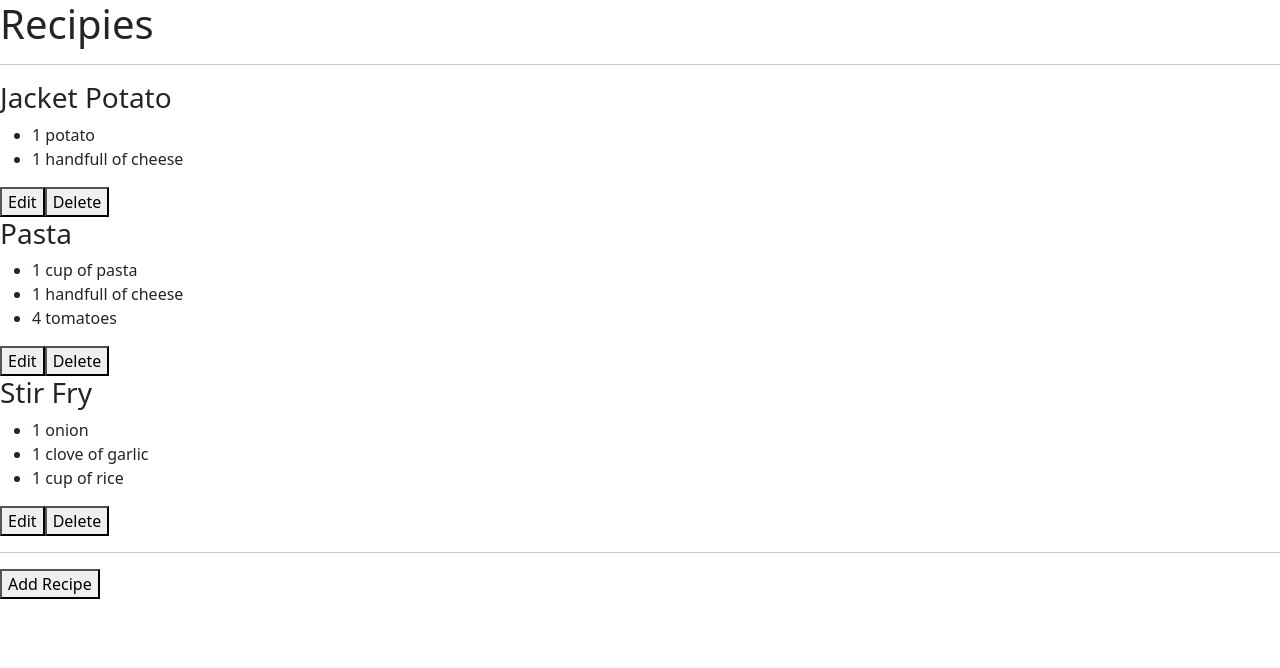
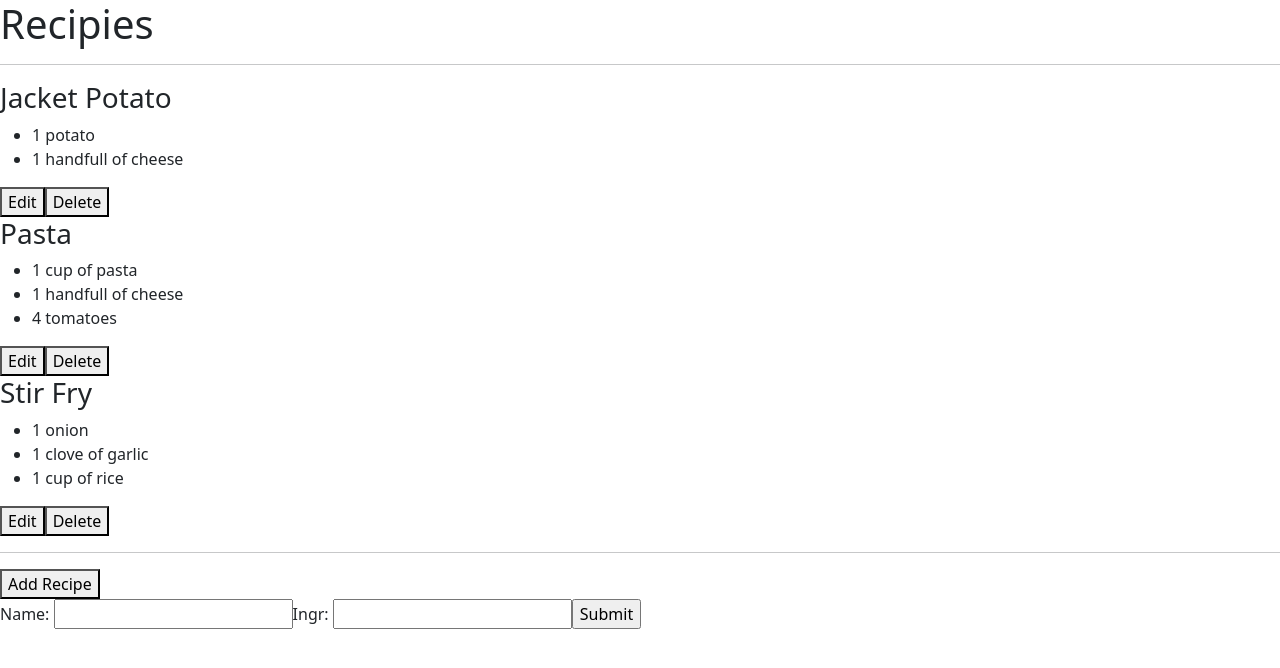
Before and after one commit to ADeeley/Recipe-App, a React (Create React App) app: page / in a window 1280 px wide. Both pictures are taken after a click on the button "Add Recipe". Shown: the top 668 px of the page. Built offline with nearby package versions, Linux system fonts and the light colour scheme.

Commit message:
Added add recipe functionality.

```diff
--- a/public/index.html
+++ b/public/index.html
@@ -30,7 +30,5 @@
     <hr>
     <div id="root">
     </div>
-    <hr>
-    <button>Add Recipe</button>
   </body>
 </html>
--- a/src/App.js
+++ b/src/App.js
@@ -1,12 +1,66 @@
 import React from 'react';
 import Recipe from './Recipe';
+
+class RecipeInput extends React.Component {
+    constructor(props) {
+        super(props);
+        this.state = {
+            name: '',
+            value: String(this.props.ingredients)
+        }
+        this.handleNameChange = this.handleNameChange.bind(this);
+        this.handleValueChange = this.handleValueChange.bind(this);
+        this.handleSubmit = this.handleSubmit.bind(this);
+    }
+
+    handleNameChange(e) {
+        this.setState({name: e.target.value})
+    }
+    handleValueChange(e) {
+        this.setState({value: e.target.value})
+    }
+
+    handleSubmit(e) {
+        e.preventDefault();
+        this.props.callback(this.state.name, this.state.value.split(','))
+    }
+
+    render() {
+        if (this.props.display) {
+        return (
+           <form onSubmit={this.handleSubmit}>
+                Name: <input
+                    type="text"
+                    onChange={this.handleNameChange}
+                />
+                Ingr: <input
+                    type="text"
+                    onChange={this.handleValueChange}
+                />
+                <input type="submit" value="Submit" />
+           </form>
+        )
+        } else {
+            return null;
+        }
+    }
+}
 
 class App extends React.Component {
     constructor(props) {
         super(props);
         this.dataObj = this.props.data;
-        this.state = {'recipes': this.dataObj};
+        this.state = {
+            'recipes': this.dataObj,
+            'editMode': false
+        };
         this.modifyIngredients = this.modifyIngredients.bind(this);
+        this.toggleEditMode = this.toggleEditMode.bind(this);
+        this.addRecipe = this.addRecipe.bind(this);
+    }
+
+    toggleEditMode() {
+        this.setState({editMode: !this.state.editMode})
     }
 
     updateBrowserStorage(obj) {
@@ -18,7 +72,12 @@ class App extends React.Component {
         this.dataObj[recipe] = ingr;
         this.setState({'recipes': this.dataObj});
         this.updateBrowserStorage(this.dataObj);
-        console.log(this.dataObj)
+    }
+
+    addRecipe(name, ingr) {
+        console.log('Adding ' + name + ' with ' + ingr);
+        this.dataObj[name] = ingr;
+        this.setState({'recipes': this.dataObj});
     }
 
     render() {
@@ -36,7 +95,18 @@ class App extends React.Component {
                 )
             }
         }
-        return elements;
+        return (
+            <div>
+                {elements}
+                <hr />
+                <button onClick={this.toggleEditMode}>Add Recipe</button>
+                <RecipeInput
+                    display={this.state.editMode}
+                    callback={this.addRecipe}
+                />
+
+            </div>
+        )
     }
 }
 
--- a/src/Recipe.js
+++ b/src/Recipe.js
@@ -21,12 +21,6 @@ class Input extends React.Component {
     render() {
         if (this.props.display) {
         return (
-            /*
-            <div>
-                <input defaultValue={String(this.props.ingredients)}></input>
-                <button onClick={this.props.callback}>Submit</button>
-            </div>
-            */
            <form onSubmit={this.handleSubmit}>
                 <input
                     type="text"
```
